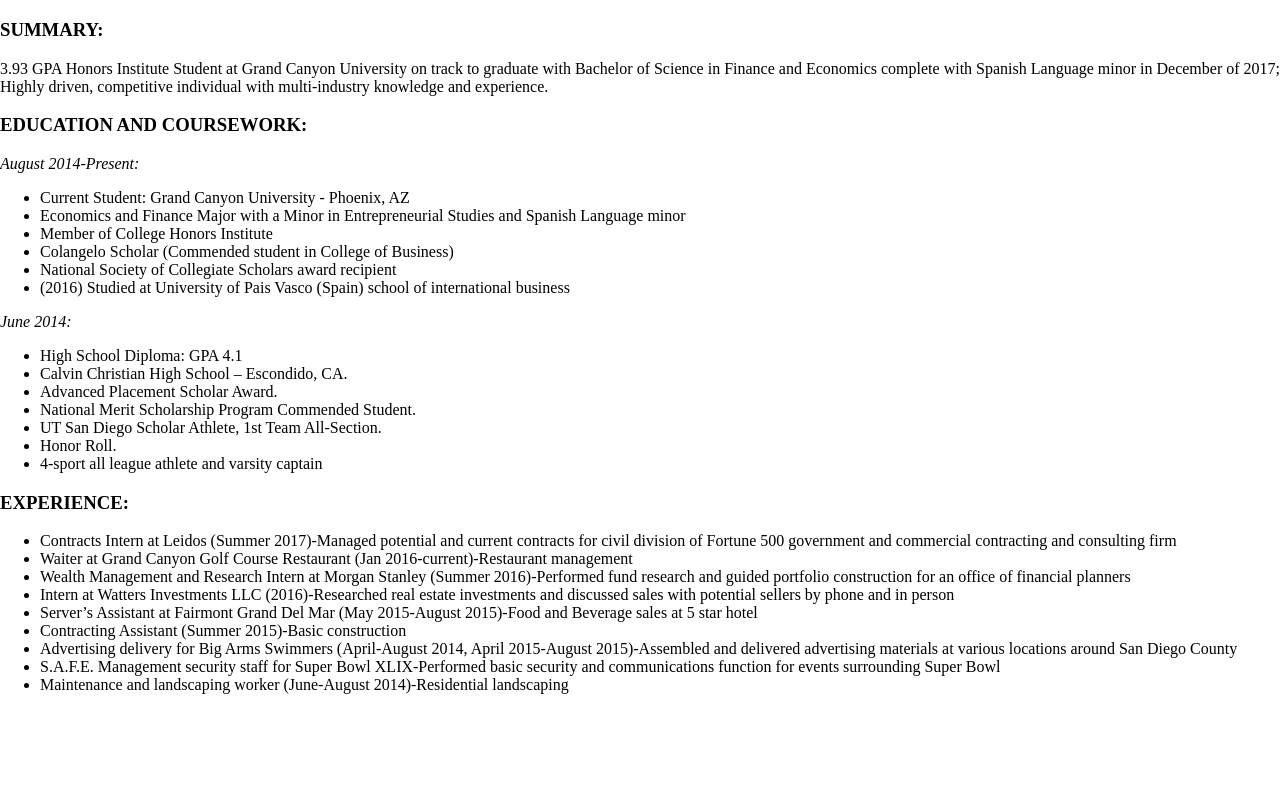
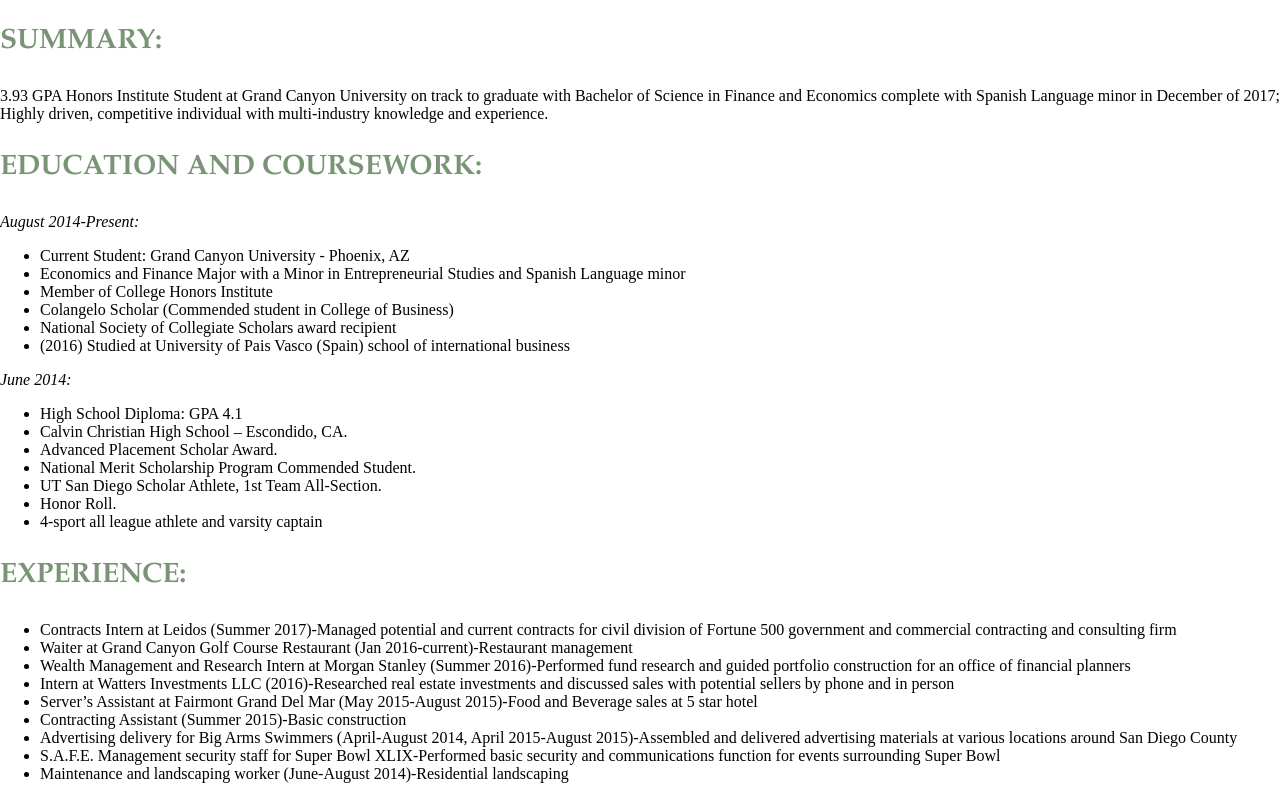
Before and after one commit to QAlbright/QAlbright.github.io, a plain HTML site: page index.html in a window 1280 px wide. Shown: the part 62-861 px from the top of the page. Before the commit the page ends 800 px from the top, so only its background shows below. Drawn offline with Linux system fonts and the light colour scheme.

Commit message:
Update style.css

```diff
--- a/style.css
+++ b/style.css
@@ -11,6 +11,12 @@ color:blue;
   text-align: center;
 }
 
+h3 {
+	font-size: 28px;
+  font-family: Palatino, 'Palatino Linotype', serif;
+  color: rgb(121,149,117);
+}
+
 .hero {
   padding: 250px 0;
 	margin: 30px;
```
